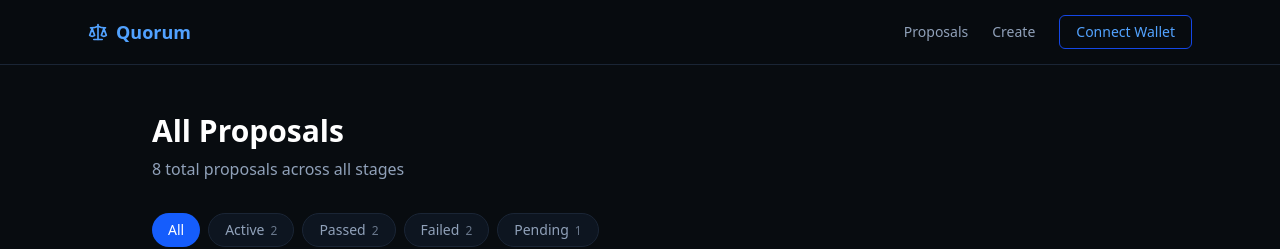
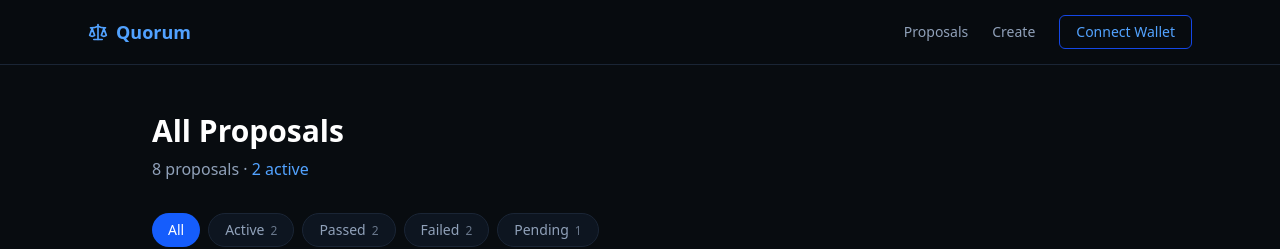
Before and after one commit to StellarQuorum/StellarQuorum, a Next.js app in the folder frontend/: page /proposals in a window 1280 px wide. Shown: the top 249 px of the page. Built offline with nearby package versions, Linux system fonts and the light colour scheme.

Commit message:
ux: show active proposal count alongside total in proposals page heading

```diff
--- a/frontend/app/proposals/page.tsx
+++ b/frontend/app/proposals/page.tsx
@@ -23,7 +23,7 @@ export default function ProposalsPage() {
     <div className="max-w-5xl mx-auto px-4 sm:px-6 py-8 sm:py-12">
       <div className="mb-8">
         <h1 className="text-3xl font-bold text-white mb-2">All Proposals</h1>
-        <p className="text-slate-400">{PROPOSALS.length} total proposals across all stages</p>
+        <p className="text-slate-400">{PROPOSALS.length} proposals &middot; <span className="text-blue-400">{activeCount} active</span></p>
       </div>
 
       {/* Filter tabs */}
```
